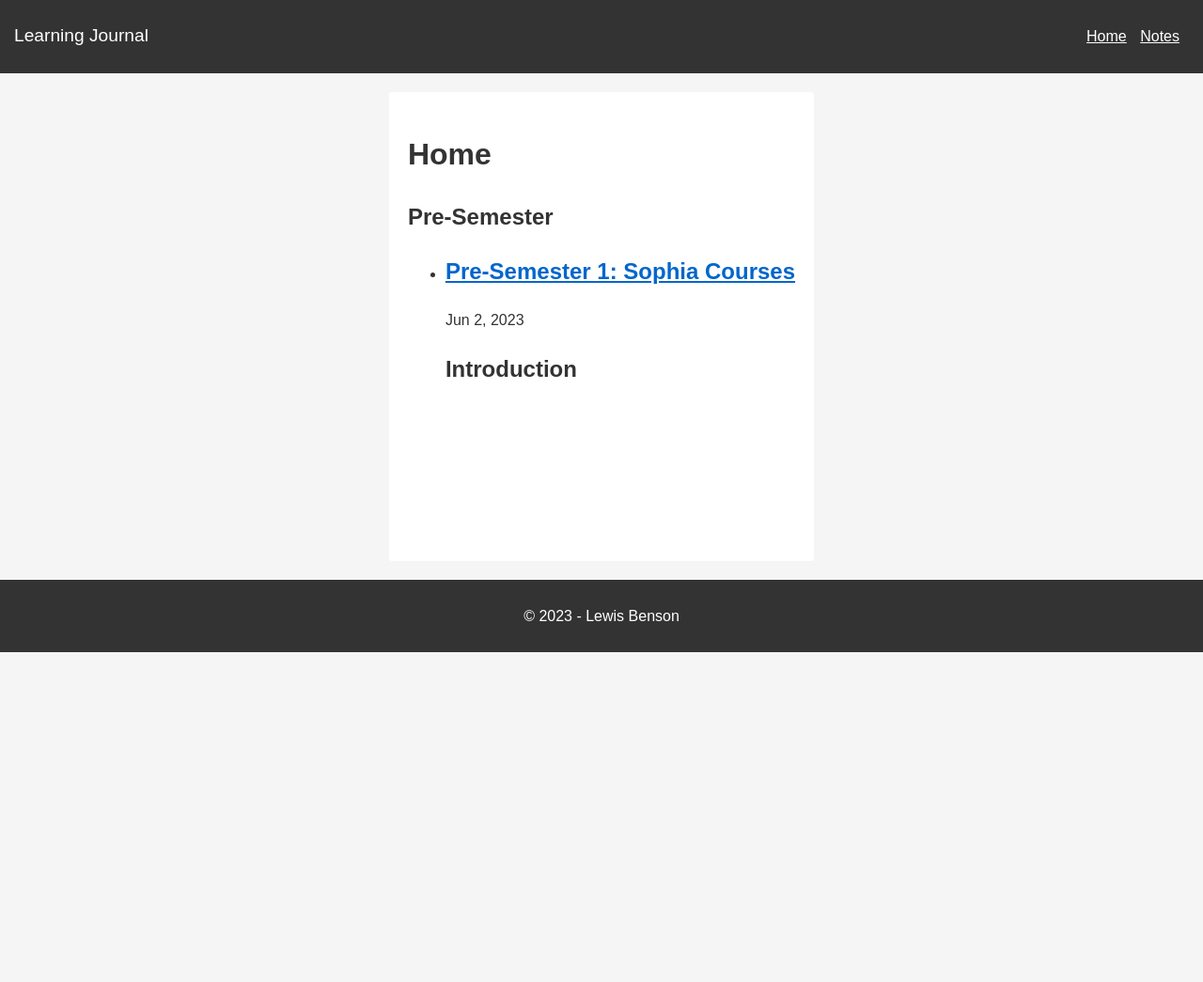
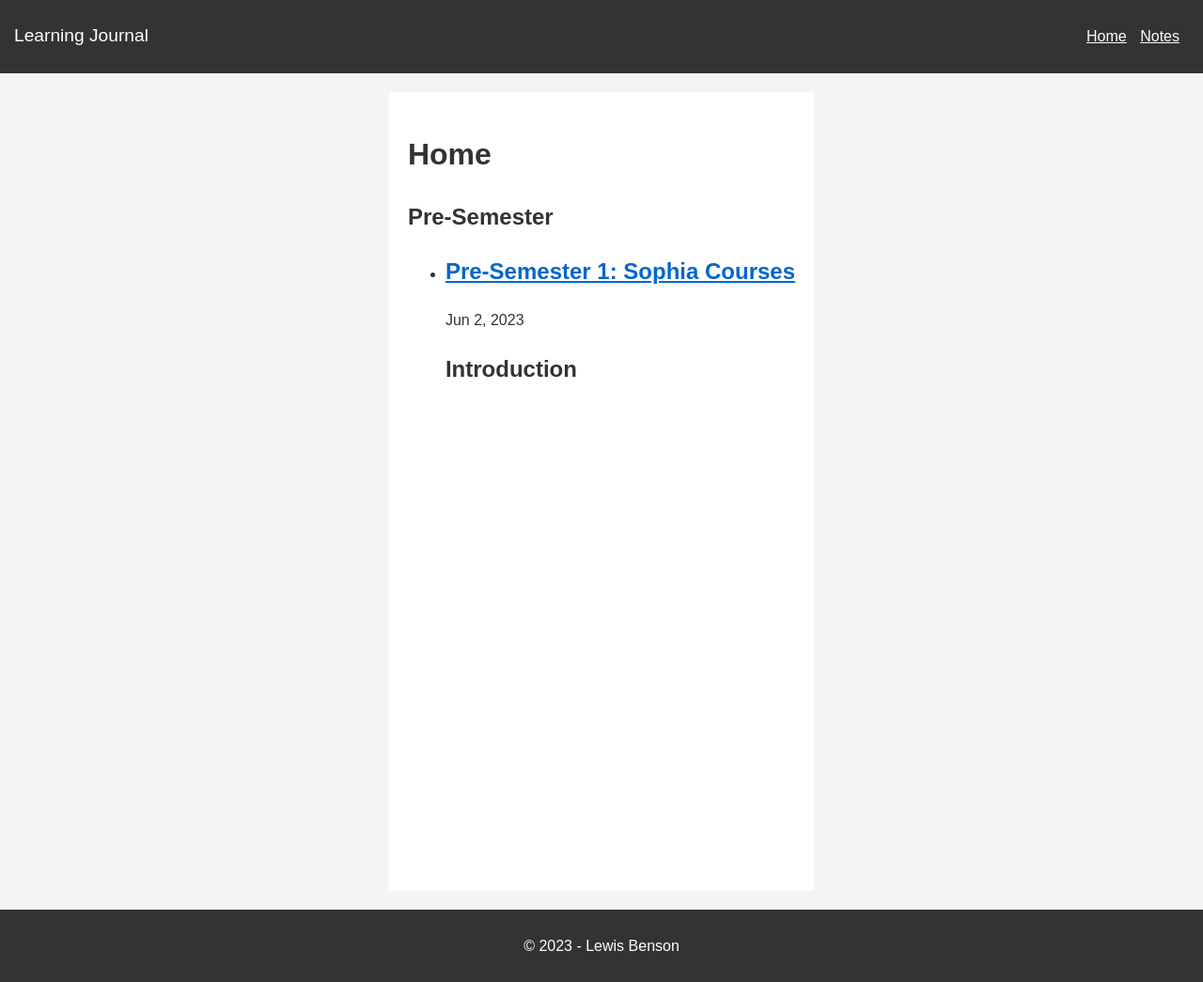
Before and after one commit to tm-LBenson/learning-ladder, a Jekyll site: the page built from index.html, in a window 1280 px wide. Shown: the whole page at 94% size. Built offline with Jekyll 4.4.1, drawn with Linux system fonts in a browser that asks for light colours; before the commit the page ends 900 px from its top, so only the background shows below that.

Commit message:
addjust min height of main to take up full screen

```diff
--- a/assets/css/styles.css
+++ b/assets/css/styles.css
@@ -41,7 +41,7 @@ main {
   margin: 20px 0;
   border-radius: 3px;
   max-width: 800px;
-  min-height: 51vh;
+  min-height: 90vh;
   min-width: 400px;
 }
 
```
